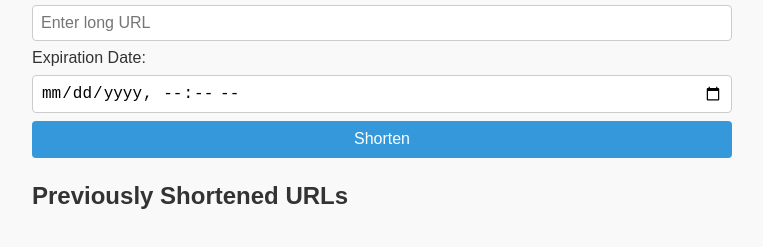
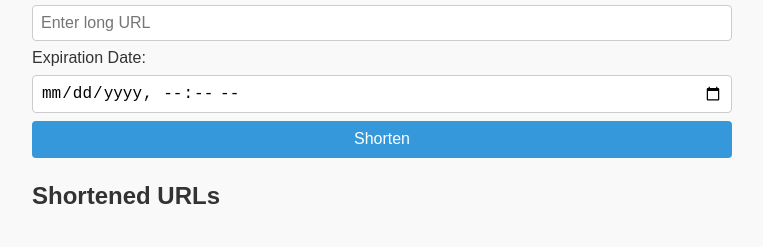
Before and after one commit to ashishjha2462/UrlShortenerApp, a website: page public/index.html in a window 1280 px wide. Shown: the part 149-396 px from the top of the page, without its empty margins (258-1021 px from the left). Drawn offline with Linux system fonts and the light colour scheme; no server answers.

Commit message:
Update index.html

```diff
--- a/public/index.html
+++ b/public/index.html
@@ -16,7 +16,7 @@
     <button type="submit">Shorten</button>
   </form>
   <p id="result"></p>
-  <h2>Previously Shortened URLs</h2>
+  <h2>Shortened URLs</h2>
   <ul id="url-list"></ul>
 
   <script src="script.js"></script>
```
